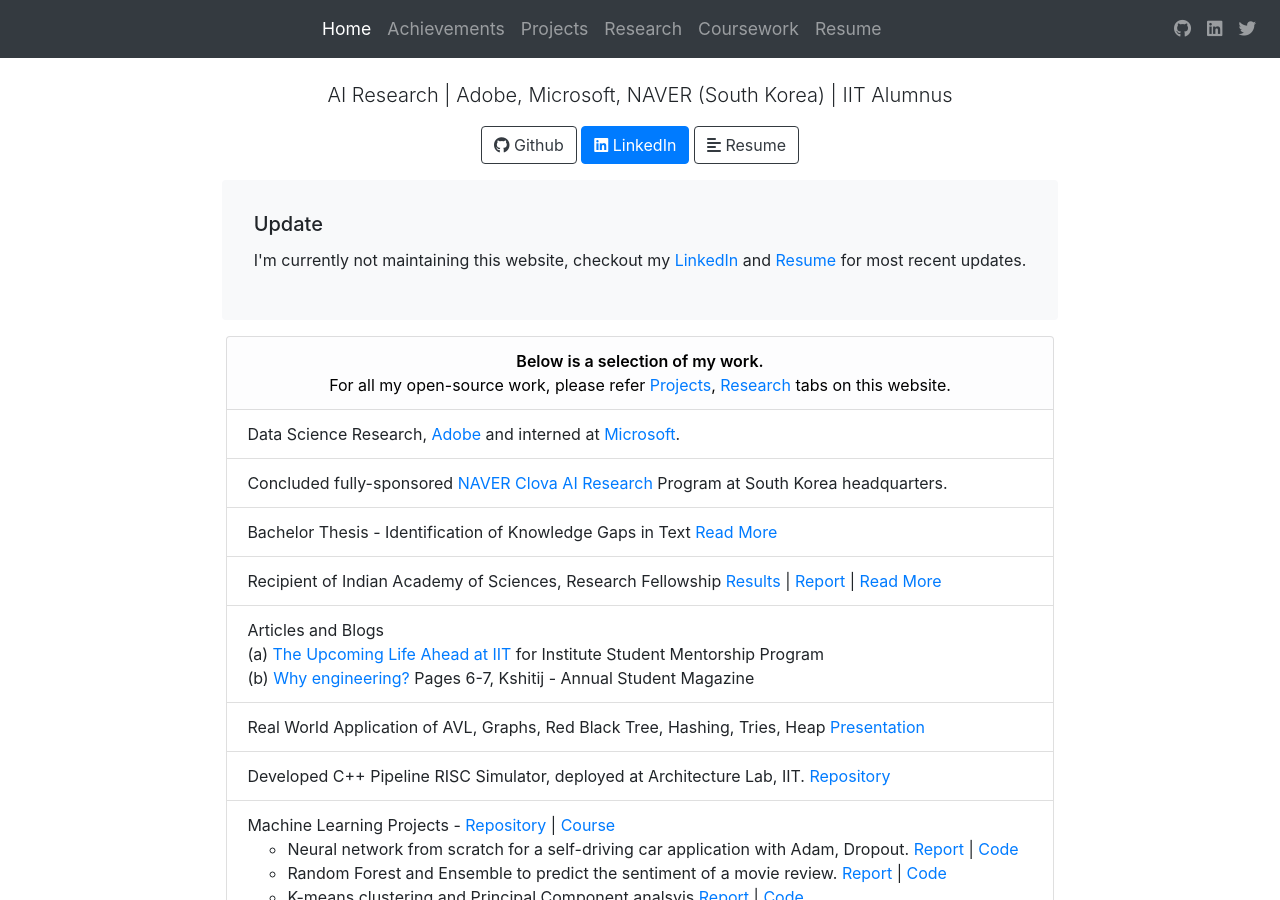
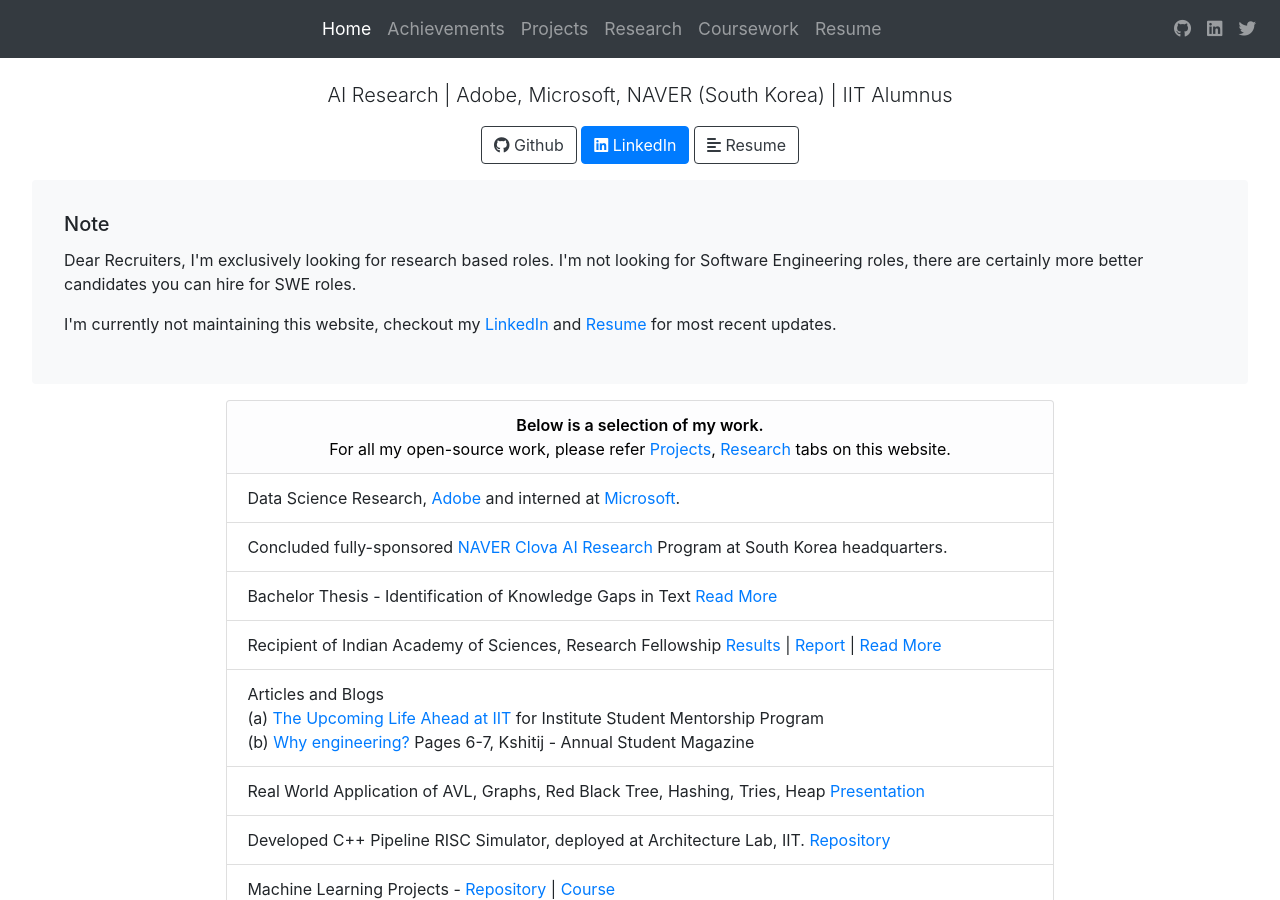
Before and after one commit to thenamangoyal/thenamangoyal.github.io, a Jekyll site: the page built from index.html, in a window 1280 px wide and 900 px high. Built offline with Jekyll 4.4.1, drawn with Linux system fonts in a browser that asks for light colours; nearby versions of some CDN libraries.

Commit message:
Update note

```diff
--- a/index.html
+++ b/index.html
@@ -44,7 +44,10 @@ layout: bootstrap
 
         <div class="card w-100 bg-light mb-0">
             <div class="card-body">
-                <h5 class="card-title">Update</h5>
+                <h5 class="card-title">Note</h5>
+                <blockquote>
+                    Dear Recruiters, I'm exclusively looking for research based roles. I'm not looking for Software Engineering roles, there are certainly more better candidates you can hire for SWE roles.
+                </blockquote>
                 <blockquote>I'm currently not maintaining this website, checkout my  <a target="_blank" href="https://www.linkedin.com/in/goyal-naman/">LinkedIn</a> and <a target="_blank" href="https://bit.ly/namangoyal">Resume</a> for most recent updates.</blockquote>
             </div>
         </div>
```
